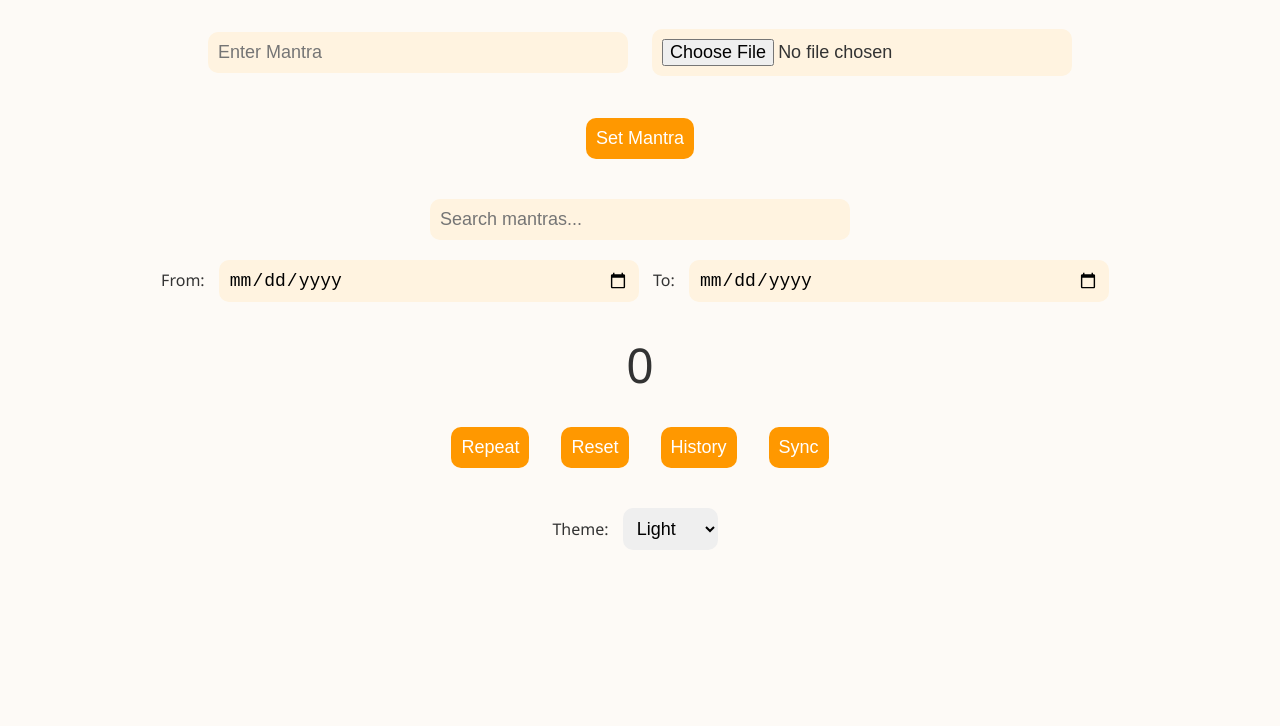
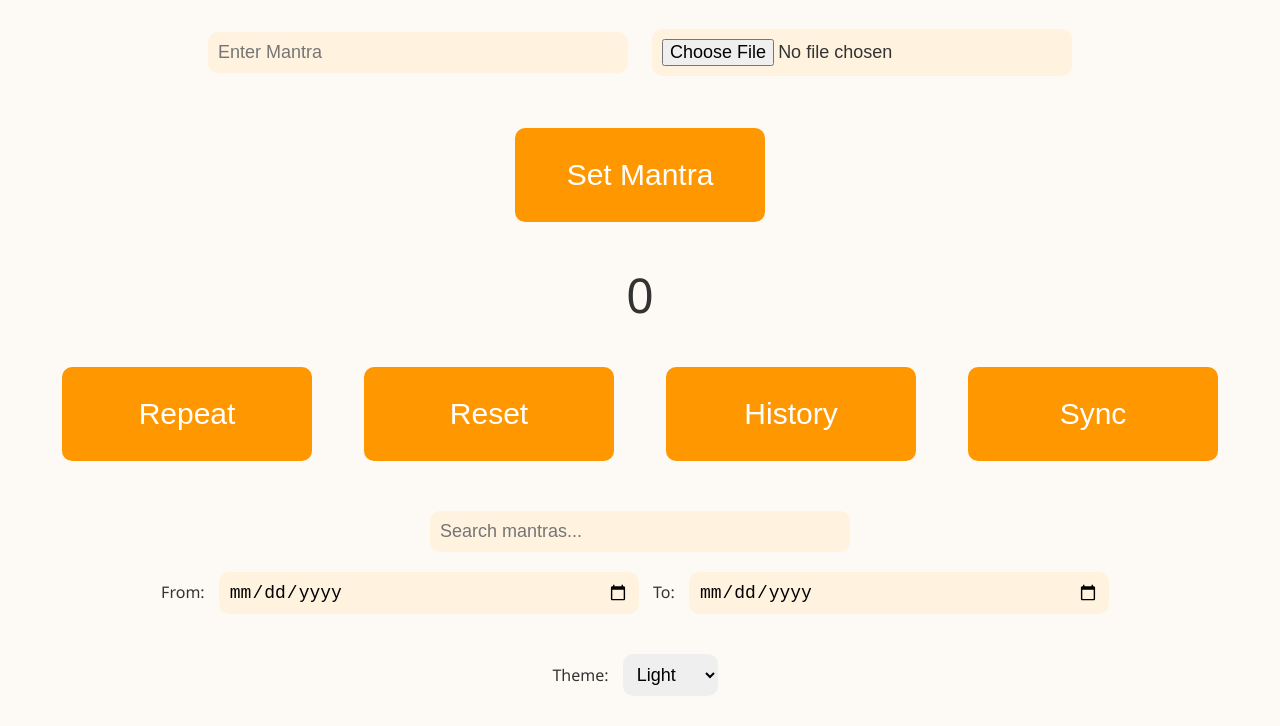
Before and after one commit to tom123451989/mc1, a plain HTML site: page index.html in a window 1280 px wide. Shown: the part 87-813 px from the top of the page. Drawn offline with Linux system fonts and the light colour scheme.

Commit message:
Add files via upload

```diff
--- a/index.html
+++ b/index.html
@@ -54,6 +54,10 @@
       background: var(--primary);
       color: white;
       cursor: pointer;
+      font-size: 30px;
+      padding: 30px 50px;
+      min-width: 250px;
+      margin: 20px;
     }
     button:hover {
       box-shadow: 0 0 10px rgba(0,0,0,0.2);
@@ -93,13 +97,6 @@
     <button onclick="setMantra()">Set Mantra</button>
   </div>
 
-  <div class="filter-section">
-    <input type="text" id="searchInput" placeholder="Search mantras...">
-    <br>
-    <label>From: <input type="date" id="fromDate"></label>
-    <label>To: <input type="date" id="toDate"></label>
-  </div>
-
   <div id="currentMantra" style="font-size: 24px; margin: 10px 0;"></div>
   <div class="counter" id="countDisplay">0</div>
 
@@ -108,6 +105,13 @@
     <button onclick="resetCount()">Reset</button>
     <button onclick="viewHistory()">History</button>
     <button onclick="syncToCloud()">Sync</button>
+  </div>
+
+  <div class="filter-section">
+    <input type="text" id="searchInput" placeholder="Search mantras...">
+    <br>
+    <label>From: <input type="date" id="fromDate"></label>
+    <label>To: <input type="date" id="toDate"></label>
   </div>
 
   <div class="theme-toggle">
```
